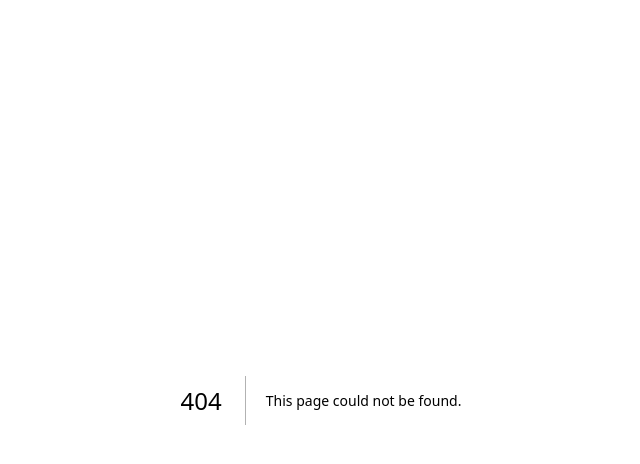
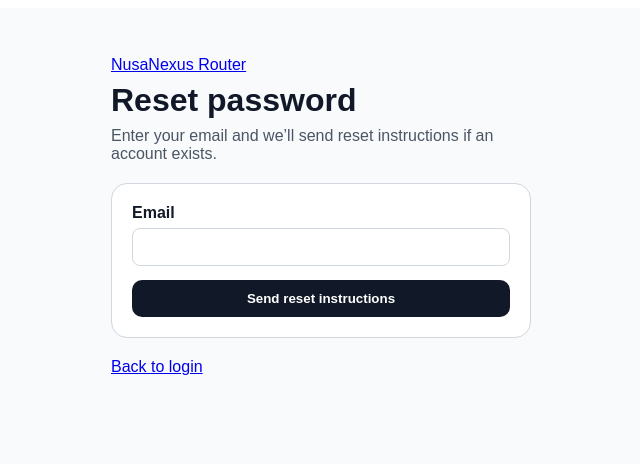
Before and after one commit to edodoyokz/cloud-router, a Next.js app in the folder apps/web/: page /forgot-password in a window 1280 px wide. Before the commit this address had no page. Shown: the top 464 px of the page, without its empty margins (319-959 px from the left). Built offline with nearby package versions, Linux system fonts and the light colour scheme.

Commit message:
feat: add forgot password flow

```diff
--- /dev/null
+++ b/apps/web/app/forgot-password/page.jsx
@@ -0,0 +1,24 @@
+import Link from 'next/link';
+import PasswordResetForm from '../password-reset-form.jsx';
+
+export const metadata = {
+  title: 'Forgot password — NusaNexus Router'
+};
+
+export default function ForgotPasswordPage() {
+  return (
+    <main style={{ minHeight: '100vh', background: '#f8fafc', color: '#111827', fontFamily: 'sans-serif' }}>
+      <div style={{ maxWidth: 420, margin: '0 auto', padding: '48px 24px', display: 'grid', gap: 20 }}>
+        <header style={{ display: 'grid', gap: 8 }}>
+          <Link href="/">NusaNexus Router</Link>
+          <h1 style={{ margin: 0 }}>Reset password</h1>
+          <p style={{ margin: 0, color: '#4b5563' }}>Enter your email and we’ll send reset instructions if an account exists.</p>
+        </header>
+        <section style={{ border: '1px solid #d0d7de', borderRadius: 16, padding: 20, background: '#fff' }}>
+          <PasswordResetForm />
+        </section>
+        <Link href="/login">Back to login</Link>
+      </div>
+    </main>
+  );
+}
--- a/apps/web/app/login/page.jsx
+++ b/apps/web/app/login/page.jsx
@@ -25,6 +25,7 @@ function AuthPage({ title, subtitle, mode, alternateHref, alternateText, nextPat
           <AuthForm mode={mode} nextPath={nextPath} />
         </section>
         <Link href={alternateHref}>{alternateText}</Link>
+        <Link href="/forgot-password">Forgot your password?</Link>
       </div>
     </main>
   );
--- /dev/null
+++ b/apps/web/app/password-reset-form.jsx
@@ -0,0 +1,74 @@
+'use client';
+
+import { useState } from 'react';
+import { authCallbackUrl } from '../lib/auth-redirects.js';
+import { getSupabaseBrowserClient } from '../lib/supabase-browser.js';
+
+const inputStyle = {
+  width: '100%',
+  padding: '10px 12px',
+  borderRadius: 8,
+  border: '1px solid #d0d7de',
+  fontSize: 14,
+  boxSizing: 'border-box'
+};
+
+const buttonStyle = {
+  border: 0,
+  borderRadius: 10,
+  padding: '11px 14px',
+  background: '#111827',
+  color: '#fff',
+  fontWeight: 700,
+  cursor: 'pointer'
+};
+
+export default function PasswordResetForm() {
+  const [email, setEmail] = useState('');
+  const [status, setStatus] = useState(null);
+  const [pending, setPending] = useState(false);
+
+  async function submit(event) {
+    event.preventDefault();
+    setPending(true);
+    setStatus(null);
+    try {
+      const supabase = getSupabaseBrowserClient();
+      const result = await supabase.auth.resetPasswordForEmail(email, {
+        redirectTo: authCallbackUrl('/reset-password')
+      });
+      if (result.error) throw result.error;
+      setStatus({ type: 'success', message: 'If an account exists, reset instructions were sent.' });
+    } catch (error) {
+      setStatus({ type: 'error', message: error.message || 'Failed to request password reset' });
+    } finally {
+      setPending(false);
+    }
+  }
+
+  return (
+    <form onSubmit={submit} style={{ display: 'grid', gap: 14 }}>
+      <label style={{ display: 'grid', gap: 6, fontWeight: 600 }}>
+        Email
+        <input style={inputStyle} type="email" value={email} onChange={(event) => setEmail(event.target.value)} required />
+      </label>
+      <button style={buttonStyle} type="submit" disabled={pending}>{pending ? 'Sending…' : 'Send reset instructions'}</button>
+      {status ? <StatusMessage status={status} /> : null}
+    </form>
+  );
+}
+
+function StatusMessage({ status }) {
+  const isError = status.type === 'error';
+  return (
+    <div style={{
+      borderRadius: 10,
+      padding: '10px 12px',
+      background: isError ? '#fef2f2' : '#ecfdf5',
+      color: isError ? '#991b1b' : '#065f46',
+      border: `1px solid ${isError ? '#fecaca' : '#a7f3d0'}`
+    }}>
+      {status.message}
+    </div>
+  );
+}
```
